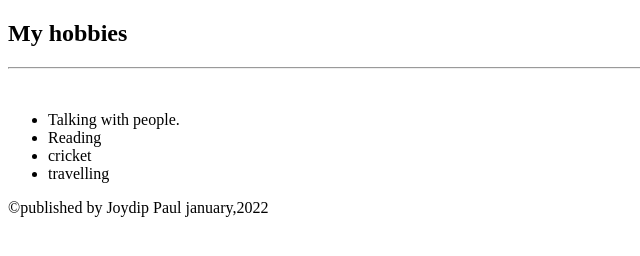
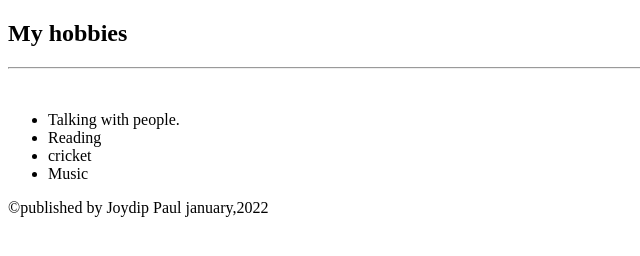
Before and after one commit to master1joy/cv, a plain HTML site: page hobbies.html in a window 1280 px wide. Shown: the full height of the page, 0-640 px from the left. Drawn offline with Linux system fonts and the light colour scheme.

Commit message:
Update hobbies.html

```diff
--- a/hobbies.html
+++ b/hobbies.html
@@ -17,7 +17,7 @@
         </li>
         <li>Reading</li>
         <li>cricket</li>
-        <li>travelling</li>
+        <li>Music</li>
     </ul>
 
     <footer>&copy;published by Joydip Paul january,2022</footer>
```
